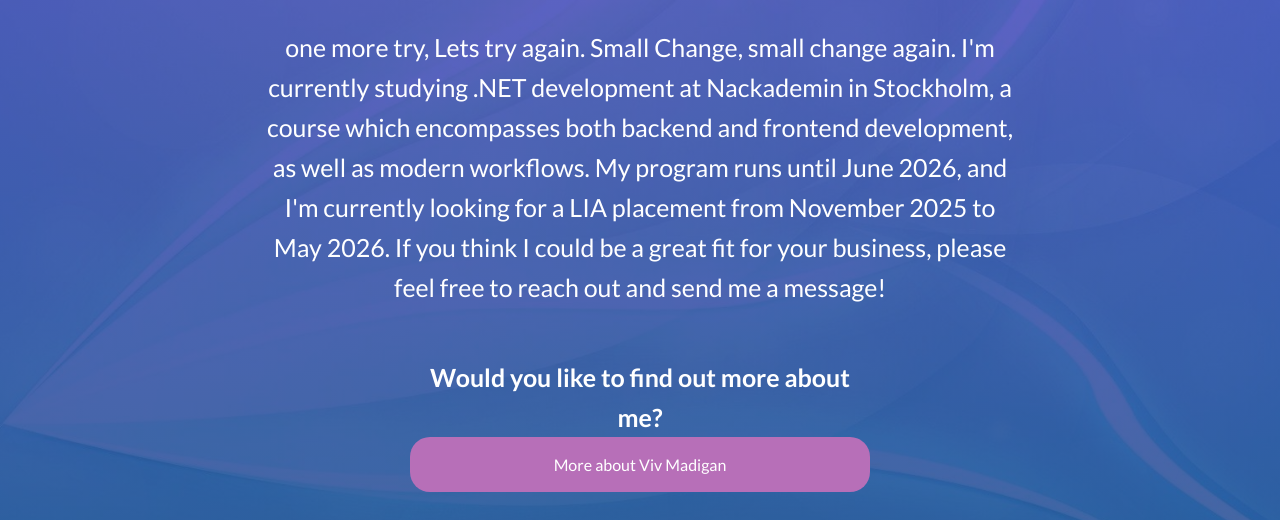
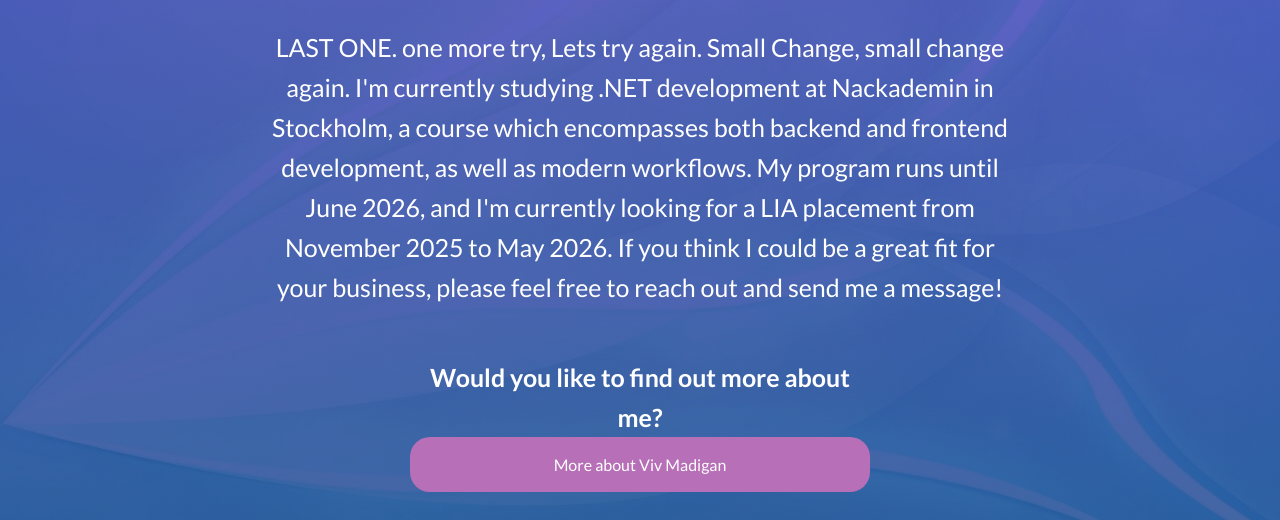
Before and after one commit to vivmadigan/vite-portfolio, a plain HTML site: page index.html in a window 1280 px wide. Shown: the part 577-1097 px from the top of the page. Drawn offline with Linux system fonts and the light colour scheme.

Commit message:
deploy: 948b374cb39945094af879009551121f5ab064ad

```diff
--- a/index.html
+++ b/index.html
@@ -36,7 +36,7 @@
                     <img class="headshot" src="/vite-portfolio/images/Viv_Headshot.jpg" alt="Viv Madigan Headshot">
                 </a>
                 <p>
-                    one more try, Lets try again. Small Change, small change again. I'm currently studying .NET development at Nackademin in Stockholm, a course which encompasses both backend
+                    LAST ONE. one more try, Lets try again. Small Change, small change again. I'm currently studying .NET development at Nackademin in Stockholm, a course which encompasses both backend
                     and frontend development, as well as modern workflows. My program runs until June 2026, and I'm currently
                     looking for a LIA placement from November 2025 to May 2026. If you think I could be a great fit for your
                     business, please feel free to reach out and send me a message!
```
